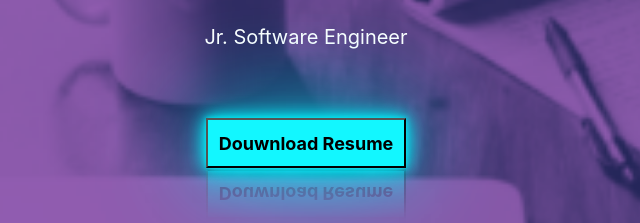
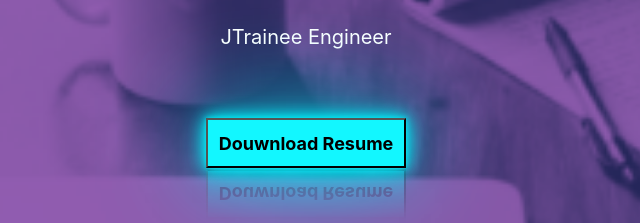
Before and after one commit to Bubane/myportfolio.github.io, a plain HTML site: page index.html in a window 1280 px wide. Shown: the part 511-734 px from the top of the page, 334-974 px from the left. Drawn offline with nearby package versions, Linux system fonts and the light colour scheme.

Commit message:
Update index.html

```diff
--- a/index.html
+++ b/index.html
@@ -68,9 +68,9 @@
             <h1 class="home-txt">BUBANE
                 <span>.</span>
             </h1>
-            <p style="color: rgb(255, 255, 255); font-size: 20px; margin-top: 25px; ">Jr. Software Engineer
+            <p style="color: rgb(255, 255, 255); font-size: 20px; margin-top: 25px; ">JTrainee Engineer
             </p>
-            <a href="https://drive.google.com/file/d/1pqLA_OcKvGFDBSVOhZTvFH0dWCMqU_Lw/view?usp=sharing">
+            <a href="https://drive.google.com/file/d/1Sc7Uyy7XeIRlxM1MgV09yRks9yIfq50I/view?usp=drive_link">
                 <button class="box zoom"
                     style="margin-top: 50px; height: 50px;width: 200px; font-size: 18px; background-color:#12f7ff; font-weight: bold;">Douwnload
                     Resume</button>
@@ -336,7 +336,7 @@ My understanding of DevOps practices such as CI/CD pipelines, version control (G
     <!-- Left Side: Your Info -->
     <div style="flex: 1; min-width: 280px;">
       <h2>Vaibhav Bubane</h2>
-      <p>Jr. Software Engineer</p>
+      <p>Trainee Engineer</p>
       <p><strong>Phone:</strong> +918625983413</p>
       <p><strong>Email:</strong> vaibhavbubane25@gmail.com</p>
       <p><strong>LinkedIn:</strong>
```
